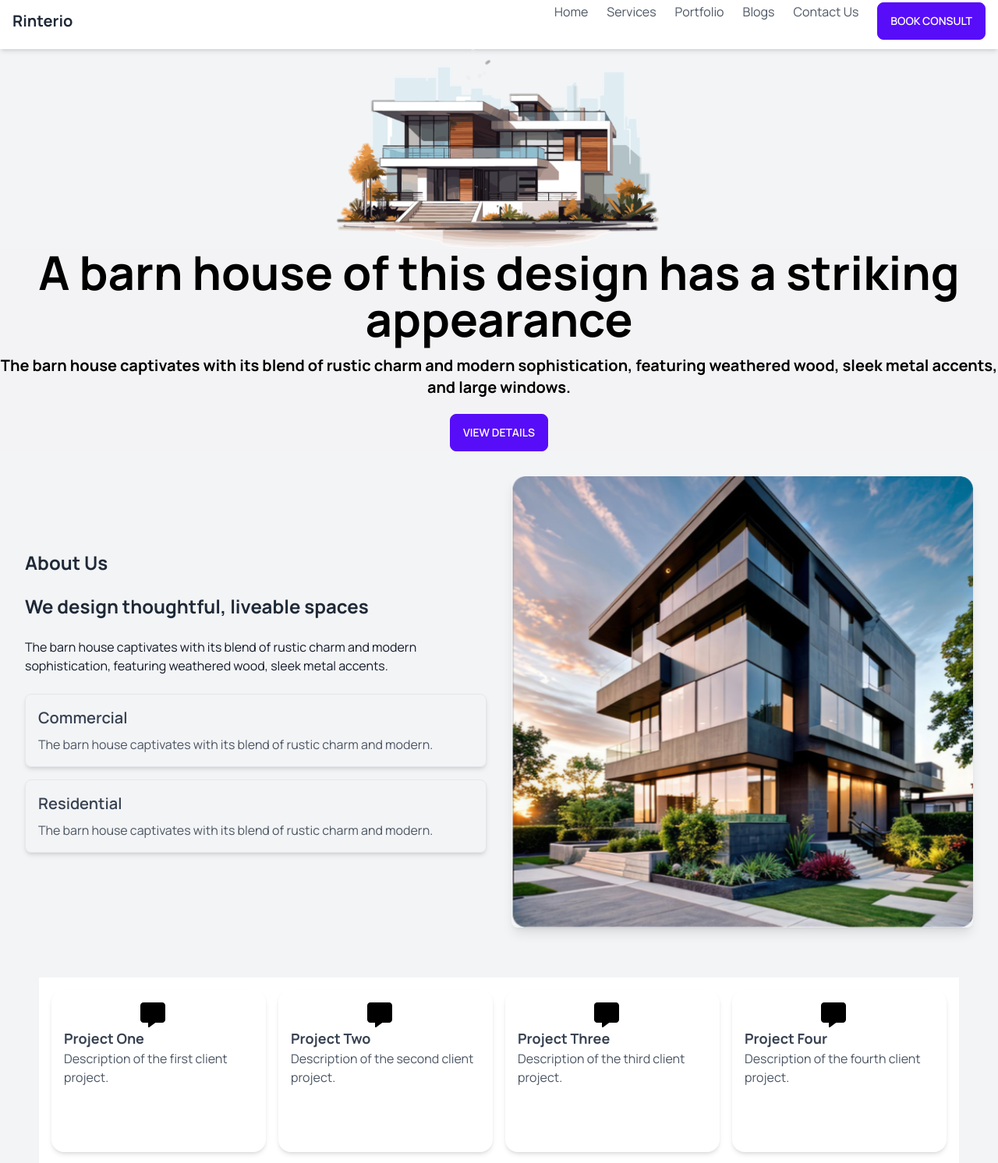
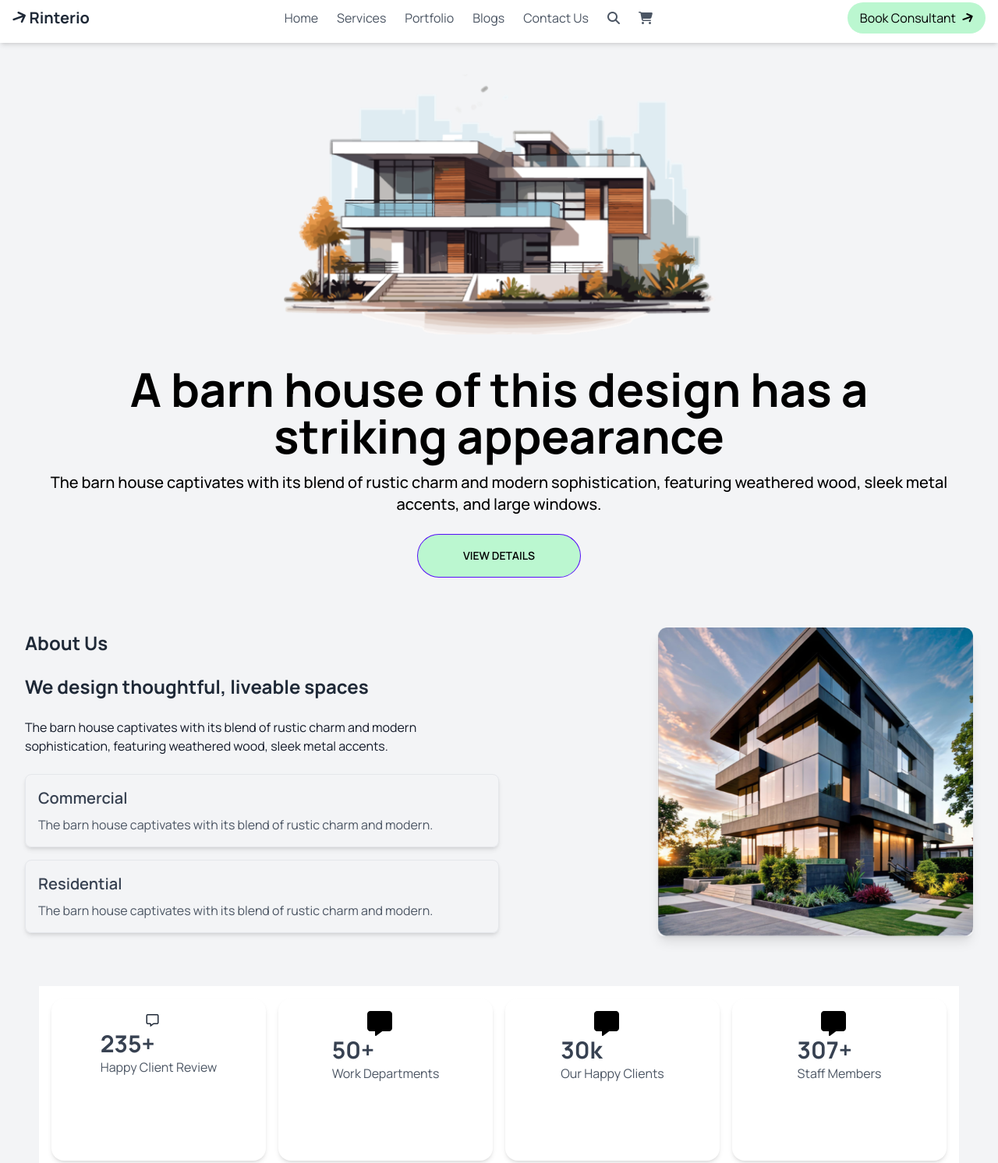
Before and after one commit to medydevdesigns/Assignment3, a plain HTML site: page index.html in a window 1280 px wide. Shown: the part 9-1501 px from the top of the page at 78% size. Drawn offline with nearby package versions, Linux system fonts and the light colour scheme.

Commit message:
refinishing

```diff
--- a/index.html
+++ b/index.html
@@ -5,7 +5,8 @@
     <meta charset="UTF-8">
     <meta name="viewport" content="width=device-width, initial-scale=1.0">
     <title>Rinterio</title>
-
+  <!--Fontawesome-->
+  <script src="https://kit.fontawesome.com/699e907c44.js" crossorigin="anonymous"></script>
     <!-- Tailwind CSS CDN -->
     <script src="https://cdn.tailwindcss.com"></script>
 
@@ -28,7 +29,7 @@
     <nav class="bg-white shadow-md">
         <div class="container mx-auto px-4 py-3 flex justify-between items-center">
             <!-- Logo -->
-            <a href="#" class="text-xl font-bold text-gray-800">Rinterio</a>
+            <a href="#" class="text-xl font-bold text-gray-800"><i class="fa-solid fa-arrow-right transform rotate-[-20deg]"></i> Rinterio</a>
 
             <!-- Hamburger Menu Icon for Mobile Devices -->
             <div class="lg:hidden">
@@ -42,15 +43,29 @@
             </div>
 
             <!-- Navigation Links for Large Devices -->
-            <div id="menu" class="hidden lg:flex space-x-6">
+            <div id="menu" class="hidden lg:flex space-x-6 flex-grow justify-center items-center">
                 <a href="#" class="text-gray-600 hover:text-gray-800">Home</a>
                 <a href="#" class="text-gray-600 hover:text-gray-800">Services</a>
                 <a href="#" class="text-gray-600 hover:text-gray-800">Portfolio</a>
                 <a href="#" class="text-gray-600 hover:text-gray-800">Blogs</a>
                 <a href="#" class="text-gray-600 hover:text-gray-800">Contact Us</a>
-                <a href="#" class="btn btn-primary">Book Consult</a>
+                <a href="#" class="text-gray-600 hover:text-gray-800">
+                  <i class="fa-solid fa-magnifying-glass"></i>
+                </a>
+                <a href="#" class="text-gray-600 hover:text-gray-800">
+                  <i class="fa-solid fa-cart-shopping"></i>
+                </a>
             </div>
+           <!-- Book Consultant Button -->
+           <a href="#" class="px-4 py-2 bg-green-200 text-black rounded-full flex items-center space-x-2">
+            <span>Book Consultant</span>
+            <i class="fa-solid fa-arrow-right transform rotate-[-20deg]"></i>
+        </a>
         </div>
+
+        <!--search icon , cart, book-->
+
+
 
         <!-- Mobile Menu -->
         <div id="mobile-menu" class="hidden lg:hidden px-4 pb-4">
@@ -62,23 +77,27 @@
         </div>
     </nav>
 
-    <!-- Hero Section -->
-    <div class="bg-center bg-contain bg-no-repeat h-64" style="background-image: url('/assets/banner.png');"></div>
+    <div class="relative w-[571px] h-[350px] mx-auto mt-8 p-2">
+      <img src="/assets/banner.png" alt="Banner Image" class="w-full h-full object-cover border-none bg-transparent">
 
-        <div class="flex items-center justify-center h-full bg-gray-100 bg-opacity-50">
-        <div class="text-center text-white">
-                <h1 class="text-4xl lg:text-6xl font-bold text-black">
+      <div class="absolute inset-0 bg-black bg-opacity-0"></div>
+  </div>
+
+  <!-- Content section -->
+  <div class="flex items-center justify-center py-8">
+      <div class="text-center text-black max-w-[1170px] w-full mx-auto">
+          <h1 class="text-4xl lg:text-6xl font-extrabold mb-4">
               A barn house of this design has a striking appearance
           </h1>
-                <!--Remember to check font color,style, button color and text-->
-                <p class="mt-4 text-lg lg:text-xl text-black font-bold">
+          <p class="text-lg lg:text-xl font-medium mb-6">
               The barn house captivates with its blend of rustic charm and modern sophistication,
               featuring weathered wood, sleek metal accents, and large windows.
           </p>
-                <a href="#" class="btn btn-primary mt-5 ">View Details</a>
+          <a href="#" class="btn btn-primary bg-green-200 text-black rounded-full flex items-center justify-center gap-2 px-6 py-3 w-[210px] h-[56px] transform rotate-[0.02deg] mx-auto">
+              View Details
+          </a>
       </div>
   </div>
-    </section>
 
 
     <!--About Us Section-->
@@ -109,7 +128,7 @@
         </div>
 
         <!-- Right Div - Image -->
-        <div class="md:w-1/2 mt-8 md:mt-0 md:ml-8">
+        <div class="md:w-1/3 mt-8 md:mt-0 md:ml-8">
           <img src="assets/Rectangle.png" alt="About Us Image" class="w-full h-auto rounded-lg shadow-lg">
         </div>
       </div>
@@ -119,13 +138,11 @@
           <!-- Card 1 -->
           <div class="card bg-base-100 shadow-md p-4 flex items-center">
             <div class="mr-4">
-              <svg xmlns="http://www.w3.org/2000/svg" viewBox="0 0 512 512" class="w-8 h-8 text-primary">
-                <path d="M64 0C28.7 0 0 28.7 0 64L0 352c0 35.3 28.7 64 64 64l96 0 0 80c0 6.1 3.4 11.6 8.8 14.3s11.9 2.1 16.8-1.5L309.3 416 448 416c35.3 0 64-28.7 64-64l0-288c0-35.3-28.7-64-64-64L64 0z"/>
-              </svg>
+              <i class="fa-regular fa-message"></i>
             </div>
             <div>
-              <h4 class="text-lg font-bold text-gray-700">Project One</h4>
-              <p class="text-gray-600">Description of the first client project.</p>
+              <h4 class="text-3xl font-bold text-gray-700">235+</h4>
+              <p class="text-gray-600">Happy Client Review</p>
             </div>
           </div>
 
@@ -137,8 +154,8 @@
               </svg>
             </div>
             <div>
-              <h4 class="text-lg font-bold text-gray-700">Project Two</h4>
-              <p class="text-gray-600">Description of the second client project.</p>
+              <h4 class="text-3xl font-bold text-gray-700">50+</h4>
+              <p class="text-gray-600">Work Departments</p>
             </div>
           </div>
 
@@ -150,8 +167,8 @@
               </svg>
             </div>
             <div>
-              <h4 class="text-lg font-bold text-gray-700">Project Three</h4>
-              <p class="text-gray-600">Description of the third client project.</p>
+              <h4 class="text-3xl font-bold text-gray-700">30k</h4>
+              <p class="text-gray-600">Our Happy Clients</p>
             </div>
           </div>
 
@@ -163,8 +180,8 @@
               </svg>
             </div>
             <div>
-              <h4 class="text-lg font-bold text-gray-700">Project Four</h4>
-              <p class="text-gray-600">Description of the fourth client project.</p>
+              <h4 class="text-3xl font-bold text-gray-700">307+</h4>
+              <p class="text-gray-600">Staff Members</p>
             </div>
           </div>
         </div>
```
Lines whose indentation alone changed are shown as unchanged.
